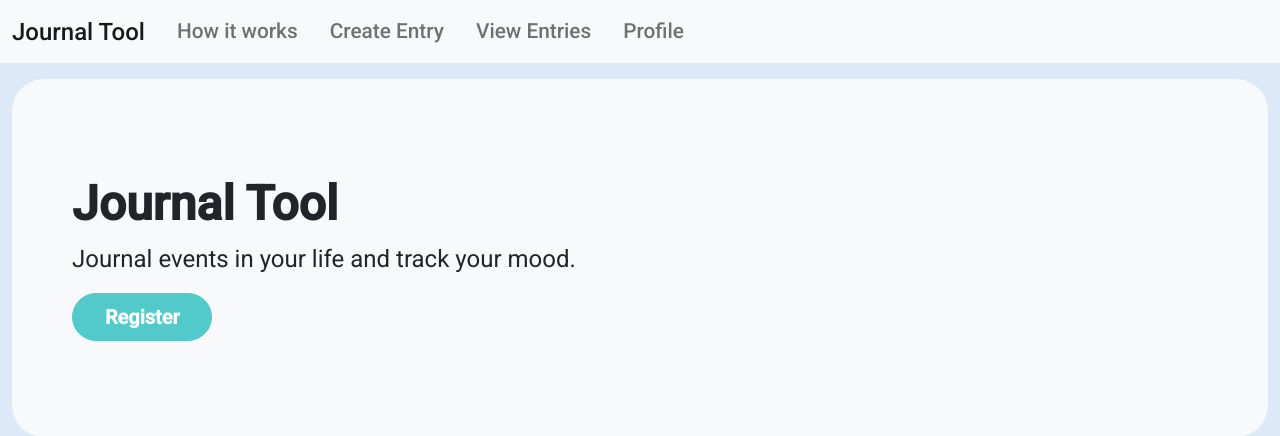
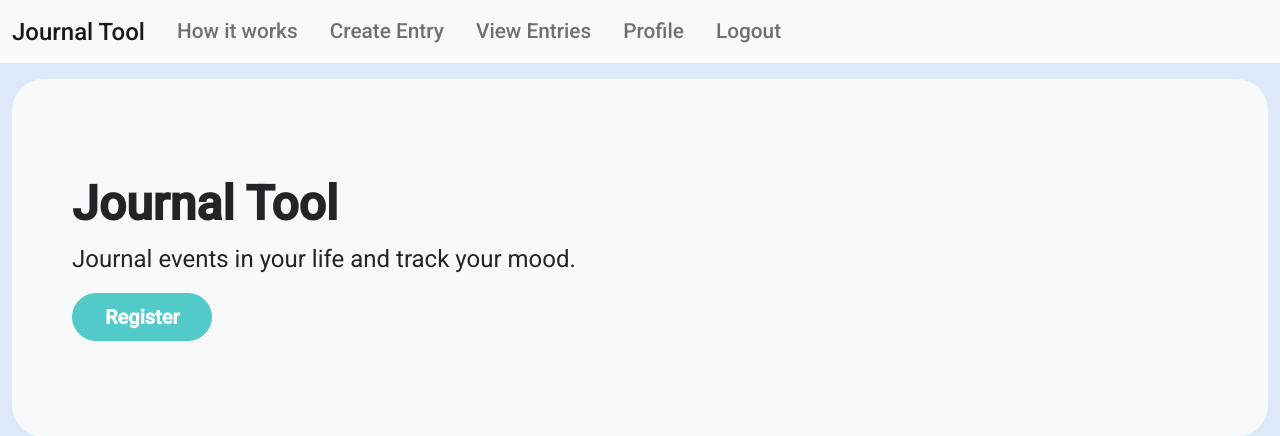
Before and after one commit to MitulMistry/journal-tool, a Django app: page / in a window 1280 px wide. Shown: the top 436 px of the page. Run offline with Django 3.2, Linux system fonts and the light colour scheme; the visitor is signed in with stand-in values (Sample User, id 1).

Commit message:
Update authentication route names to avoid conflicts with authentication methods

```diff
--- a/journal/templates/journal/edit.html
+++ b/journal/templates/journal/edit.html
@@ -6,7 +6,7 @@
 
     <div class="p-5 mb-4 bg-light2 rounded-3">
         <div class="col-md-6">
-            <form action="{% url 'register' %}" method="post">
+            <form action="{% url 'register_user' %}" method="post">
                 {% csrf_token %}
                 <div class="mb-3">
                     <label for="username" class="form-label">Username</label>
--- a/journal/templates/journal/index.html
+++ b/journal/templates/journal/index.html
@@ -6,7 +6,7 @@
         <div class="container-fluid py-5">
             <h1 class="display-5 fw-bold">Journal Tool</h1>
             <p class="col-md-8 fs-4">Journal events in your life and track your mood.</p>
-            <a href="{% url 'register' %}" class="btn btn-primary btn-lg" role="button">Register</a>
+            <a href="{% url 'register_user' %}" class="btn btn-primary btn-lg" role="button">Register</a>
         </div>
     </div>
 {% endblock %}
--- a/journal/templates/journal/layout.html
+++ b/journal/templates/journal/layout.html
@@ -14,7 +14,7 @@
     <body>
         <nav class="navbar navbar-expand-lg navbar-light bg-light">
             <div class="container-fluid">
-                <a class="navbar-brand" href="#">Journal Tool</a>
+                <a class="navbar-brand" href="{% url 'index' %}">Journal Tool</a>
                 <button class="navbar-toggler" type="button" data-bs-toggle="collapse" data-bs-target="#navbarSupportedContent" aria-controls="navbarSupportedContent" aria-expanded="false" aria-label="Toggle navigation">
                     <span class="navbar-toggler-icon"></span>
                 </button>
@@ -25,7 +25,7 @@
                     </li>
                     {% if user.is_authenticated %}
                         <li class="nav-item">
-                        <a class="nav-link" href="{% url 'create_entry' %}">Create Entry</a>
+                            <a class="nav-link" href="{% url 'new_entry' %}">Create Entry</a>
                         </li>
                         <li class="nav-item">
                             <a class="nav-link" href="{% url 'entries' %}">View Entries</a>
@@ -33,12 +33,15 @@
                         <li class="nav-item">
                             <a class="nav-link" href="{% url 'user_profile' %}">Profile</a>
                         </li>
+                        <li class="nav-item">
+                                <a class="nav-link" href="{% url 'logout_user' %}">Logout</a>
+                        </li>
                     {% else %}
                         <li class="nav-item">
-                            <a class="nav-link" href="{% url 'login' %}">Login</a>
+                            <a class="nav-link" href="{% url 'login_user' %}">Login</a>
                         </li>
                         <li class="nav-item">
-                            <a class="nav-link" href="{% url 'register' %}">Register</a>
+                            <a class="nav-link" href="{% url 'register_user' %}">Register</a>
                         </li>
                     {% endif %}
                     </ul>
--- a/journal/templates/journal/login.html
+++ b/journal/templates/journal/login.html
@@ -6,7 +6,7 @@
 
     <div class="p-5 mb-4 bg-light2 rounded-3">
         <div class="col-md-6">
-            <form action="{% url 'login' %}" method="post">
+            <form action="{% url 'login_user' %}" method="post">
                 {% csrf_token %}
                 <div class="mb-3">
                     <label for="username" class="form-label">Username</label>
--- a/journal/templates/journal/register.html
+++ b/journal/templates/journal/register.html
@@ -6,7 +6,7 @@
 
     <div class="p-5 mb-4 bg-light2 rounded-3">
         <div class="col-md-6">
-            <form action="{% url 'register' %}" method="post">
+            <form action="{% url 'register_user' %}" method="post">
                 {% csrf_token %}
                 <div class="mb-3">
                     <label for="username" class="form-label">Username</label>
--- a/journal/urls.py
+++ b/journal/urls.py
@@ -4,11 +4,11 @@ from . import views
 
 urlpatterns = [
     path('', views.index, name='index'),
-    path('login', views.login, name='login'),
-    path('logout', views.logout, name='logout'),
-    path('register', views.register, name='register'),
-    path('edit', views.edit, name='edit'),
-    path('delete', views.delete, name='delete'),
+    path('login', views.login_user, name='login_user'),
+    path('logout', views.logout_user, name='logout_user'),
+    path('register', views.register_user, name='register_user'),
+    path('edit', views.edit_user, name='edit_user'),
+    path('delete', views.delete_user, name='delete_user'),
     path('entries', views.entries, name='entries'),
     path('entries/new', views.new_entry, name='new_entry'),
     path('entries/<int:id>', views.entry, name='entry'),
@@ -18,5 +18,5 @@ urlpatterns = [
     path('activities/new', views.new_activity, name='new_activity'),
     path('activities/<int:id>/edit', views.edit_activity, name='edit_activity'),
     path('activities/<int:id>/delete', views.delete_activity, name='delete_activity'),
-    path('users/<int:id>', views.user_profile, name='user_profile')
+    path('profile', views.user_profile, name='user_profile')
 ]
--- a/journal/views.py
+++ b/journal/views.py
@@ -11,7 +11,7 @@ def index(request):
     return render(request, "journal/index.html")
 
 
-def login(request):
+def login_user(request):
     if request.method == "POST":
 
         # Attempt to sign user in
@@ -31,12 +31,12 @@ def login(request):
         return render(request, "journal/login.html")
 
 
-def logout(request):
+def logout_user(request):
     logout(request)
     return HttpResponseRedirect(reverse("index"))
 
 
-def register(request):
+def register_user(request):
     if request.method == "POST":
         username = request.POST["username"]
         email = request.POST["email"]
@@ -64,7 +64,7 @@ def register(request):
 
 
 @login_required
-def edit(request, id):
+def edit_user(request, id):
     if request.method == "PUT":
         username = request.POST["username"]
         email = request.POST["email"]
@@ -98,7 +98,7 @@ def edit(request, id):
 
 
 @login_required
-def delete(request, id):
+def delete_user(request, id):
     if request.method == "DELETE":
         request.user.delete()
         HttpResponseRedirect(reverse("index"))
```
Lines whose indentation alone changed are shown as unchanged.
